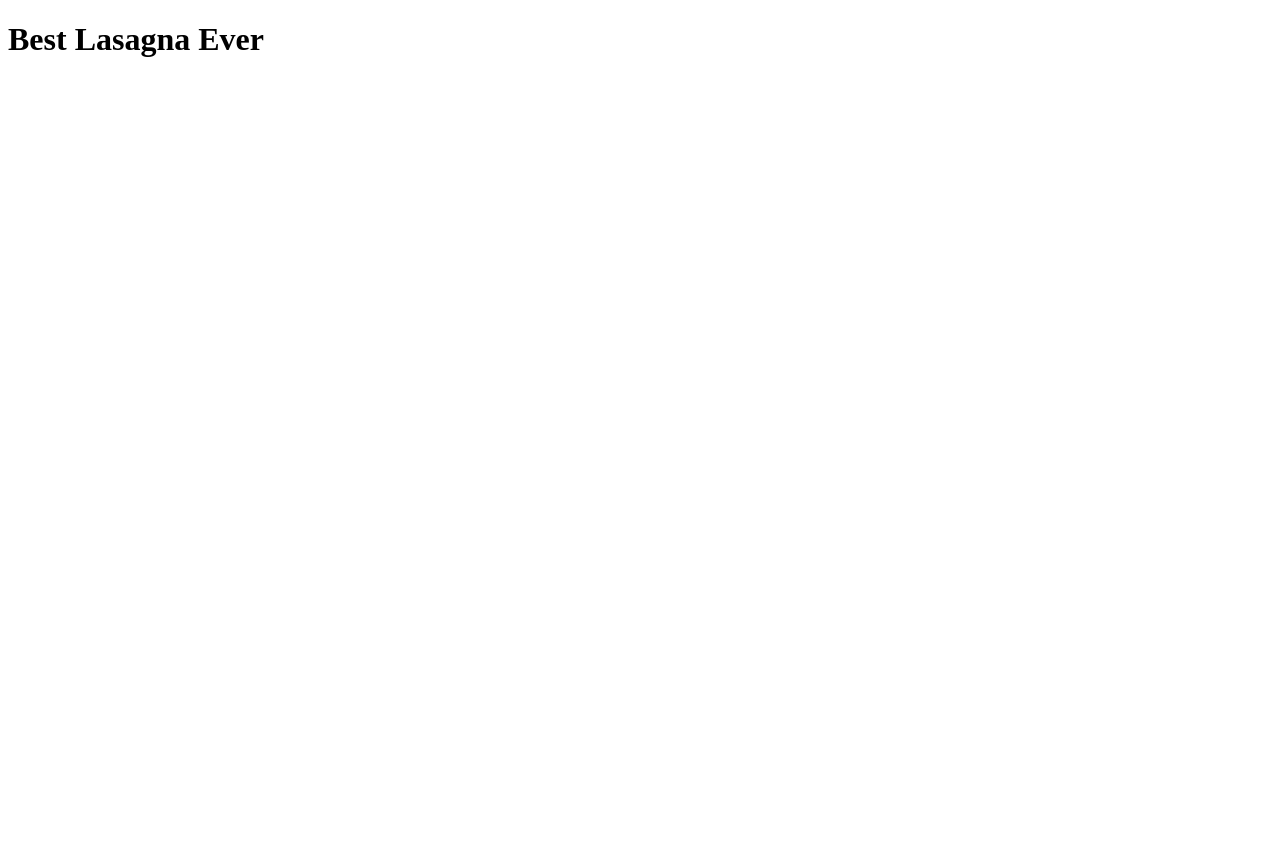
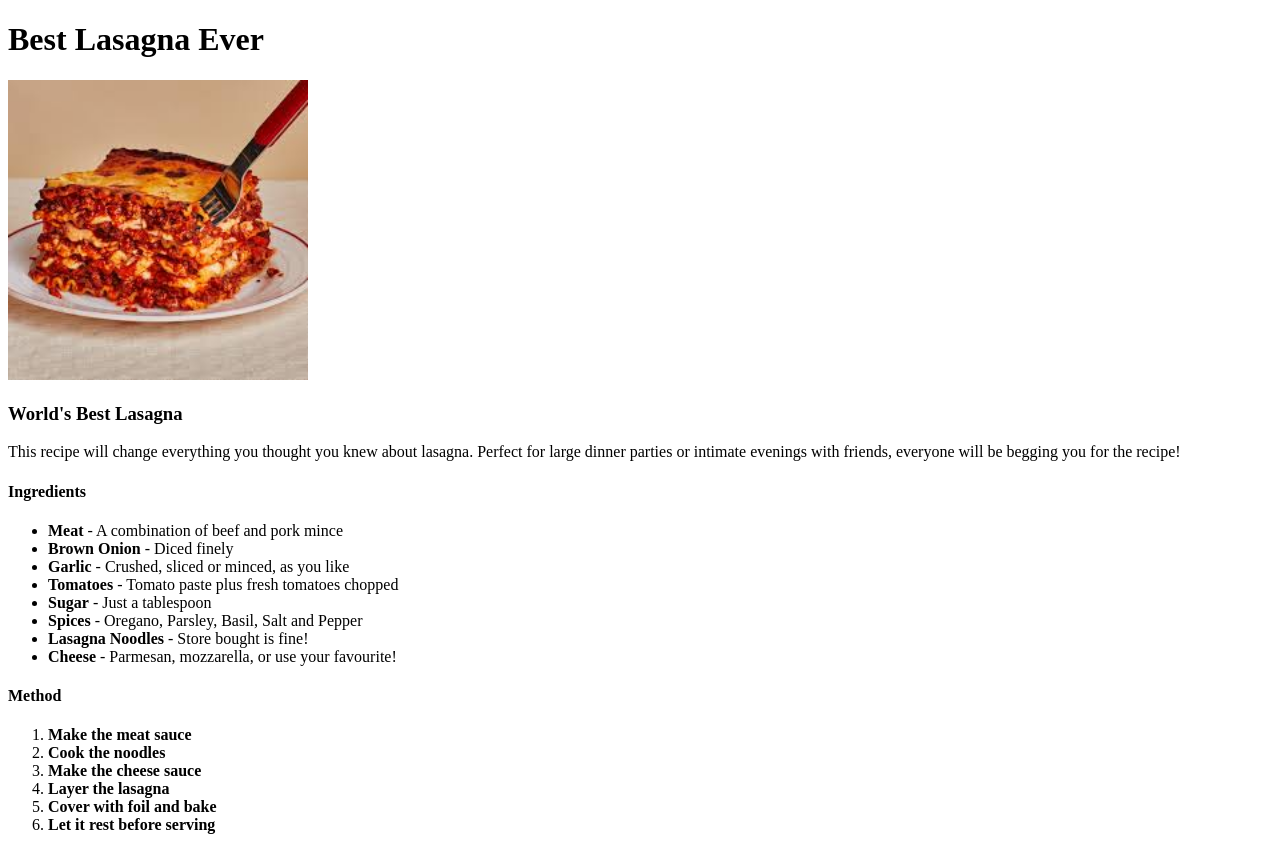
Before and after one commit to peabeay/odin-recipes, a plain HTML site: page recipes/lasagna.html in a window 1280 px wide. Before the commit the page ends 800 px from the top, so only its background shows below. Drawn offline with Linux system fonts and the light colour scheme.

Commit message:
Finish lasagna recipe and upload related image plus readme file

```diff
--- a/recipes/lasagna.html
+++ b/recipes/lasagna.html
@@ -7,5 +7,30 @@
 
     <body>
         <h1>Best Lasagna Ever</h1>
+        <img src="lasagna.jpeg" alt="Delicious Golden Lasagna on a plate with fork" width="300">
+    <h3>World's Best Lasagna</h3>
+    <p>This recipe will change everything you thought you knew about lasagna. Perfect for large dinner parties or intimate evenings with friends, everyone will be begging you for the recipe!</p>
+    <h4>Ingredients</h4>
+    <ul>
+        <li><strong>Meat</strong> - A combination of beef and pork mince</li>
+        <li><strong>Brown Onion</strong> - Diced finely</li>
+        <li><strong>Garlic</strong> - Crushed, sliced or minced, as you like</li>
+        <li><strong>Tomatoes</strong> - Tomato paste plus fresh tomatoes chopped</li>
+        <li><strong>Sugar</strong> - Just a tablespoon</li>
+        <li><strong>Spices</strong> - Oregano, Parsley, Basil, Salt and Pepper</li>
+        <li><strong>Lasagna Noodles</strong> - Store bought is fine!</li>
+        <li><strong>Cheese</strong> - Parmesan, mozzarella, or use your favourite!</li>
+    </ul>
+
+    <h4>Method</h4>
+    <ol>
+        <li><strong>Make the meat sauce</strong></li>
+        <li><strong>Cook the noodles</strong></li>
+        <li><strong>Make the cheese sauce</strong></li>
+        <li><strong>Layer the lasagna</strong></li>
+        <li><strong>Cover with foil and bake</strong></li>
+        <li><strong>Let it rest before serving</strong></li>
+    </ol>
+
     </body>
 </html>
```
Also changed, not shown: recipes/lasagna.jpeg (added), 1 other file.
